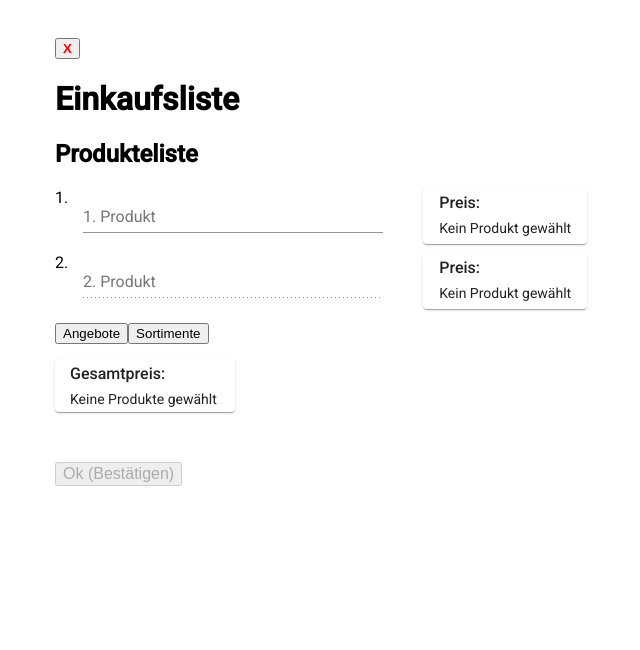
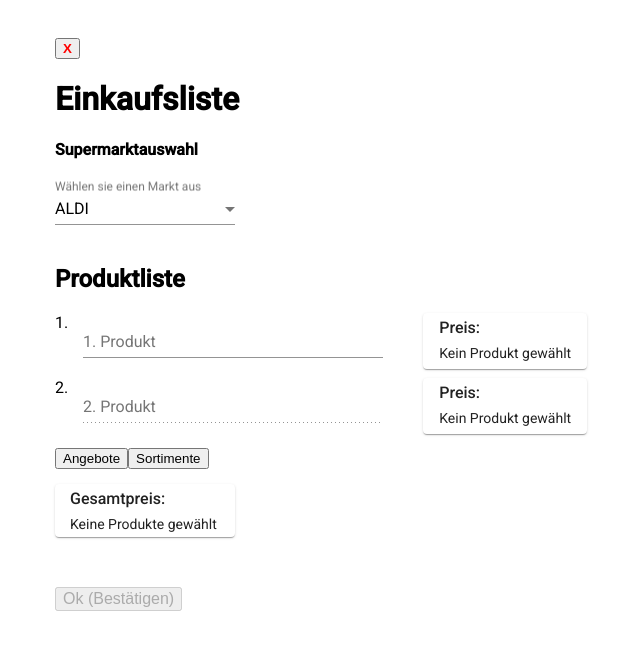
Before and after one commit to MUAS-DTLab-WiSe19-20-Apps-Demenz/WiSe19-20-Apps-Demenz-Supermarkt-Navigation, an Angular app in the folder src/: page /shoppingList in a window 1280 px wide. Shown: the top 650 px of the page, without its empty margins (3-643 px from the left). Built offline with nearby package versions, Linux system fonts and the light colour scheme.

Commit message:
Supermarktauswahl in der EKL "implementiert" Sollte eigentlich einen Fehler bei der "LIDL" Auswahl geben, hab ich aber nicht hinbekommen.
Auswahl bleibt unabhängig der Produktauswahl, abhängigkeit nicht hinbekommen.

```diff
--- a/src/src/app/components/shopping-list/shopping-list.component.html
+++ b/src/src/app/components/shopping-list/shopping-list.component.html
@@ -4,7 +4,25 @@
 
 <h1>Einkaufsliste</h1>
 
-<h2>Produkteliste</h2>
+
+
+<h4>Supermarktauswahl </h4>
+<mat-form-field class="demo-full-width">
+  <mat-label>Wählen sie einen Markt aus</mat-label>
+  <select matNativeControl ="nativeSelectFormControl" [errorStateMatcher]="matcher">
+    <option value=""></option>
+    <option value="valid" selected>ALDI</option>
+    <option value="invalid">LIDL</option>
+  </select>
+  <mat-error *ngIf="nativeSelectFormControl.hasError('required')">You must make a selection</mat-error>
+  <mat-error *ngIf="nativeSelectFormControl.hasError('pattern') && !nativeSelectFormControl.hasError('required')">
+    Markt derzeit nicht verfügbar
+  </mat-error>
+</mat-form-field>
+
+
+
+<h2>Produktliste</h2>
 
 <div role = "product-list" fxLayout = "column">
     <app-product *ngFor = "let product of listService.getProductList() | async" [productInstance] = "product"></app-product>
--- a/src/src/app/components/shopping-list/shopping-list.component.ts
+++ b/src/src/app/components/shopping-list/shopping-list.component.ts
@@ -2,14 +2,45 @@ import { Component, OnInit } from '@angular/core';
 import { Router } from '@angular/router';
 import { ButtonManagementService } from 'src/app/services/button-management.service';
 import { ShoppingListService } from 'src/app/services/shopping-list.service';
+import {FormControl, FormGroupDirective, NgForm, Validators} from '@angular/forms';
+import {ErrorStateMatcher} from '@angular/material/core';
+
+
+export class MyErrorStateMatcher implements ErrorStateMatcher {
+  isErrorState(control: FormControl | null, form: FormGroupDirective | NgForm | null): boolean {
+    const isSubmitted = form && form.submitted;
+    return !!(control && control.invalid && (control.dirty || control.touched || isSubmitted));
+  }
+}
 
 @Component({
   selector: 'app-shopping-list',
   templateUrl: './shopping-list.component.html',
   styleUrls: ['./shopping-list.component.css']
 })
+
+
+
 export class ShoppingListComponent implements OnInit
 {
+
+  selected = new FormControl('valid', [
+    Validators.required,
+    Validators.pattern('valid'),
+  ]);
+
+  selectFormControl = new FormControl('valid', [
+    Validators.required,
+    Validators.pattern('valid'),
+  ]);
+
+  nativeSelectFormControl = new FormControl('valid', [
+    Validators.required,
+    Validators.pattern('valid'),
+  ]);
+
+  matcher = new MyErrorStateMatcher();
+
 
   constructor(private router: Router, public bM: ButtonManagementService, private listService: ShoppingListService)
   {
```
